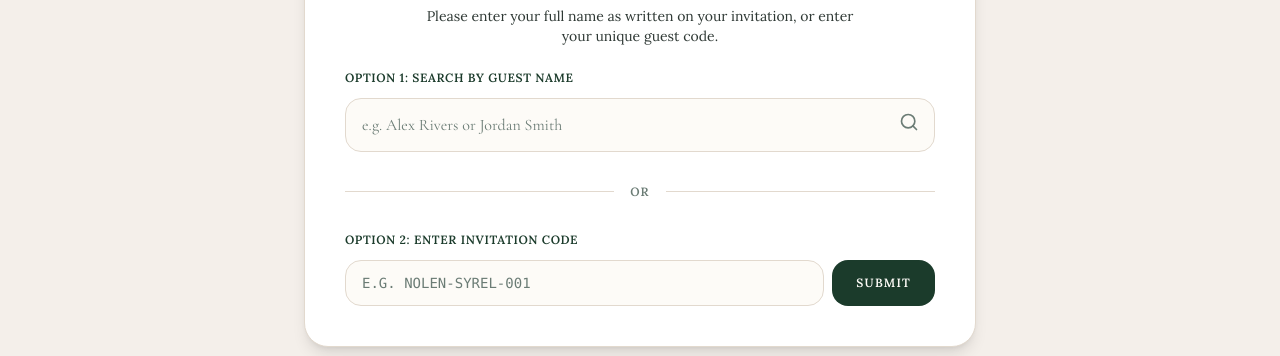
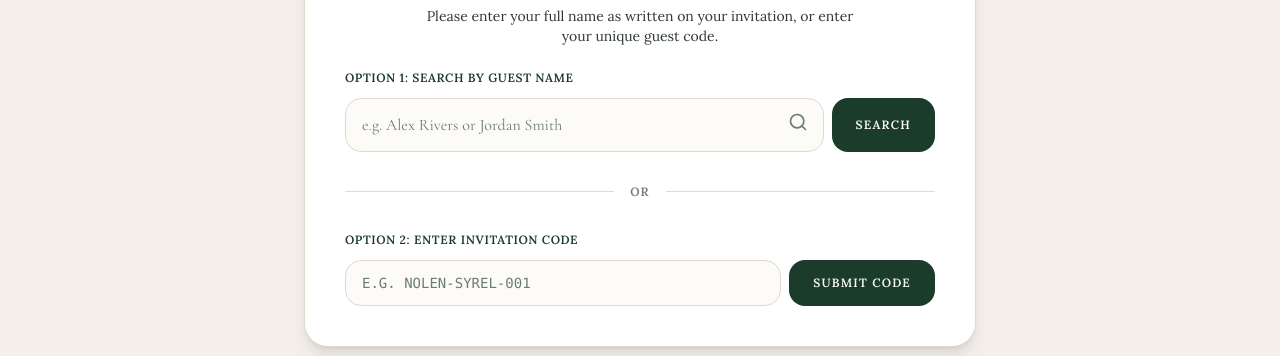
Before and after one commit to nolen-young/website, a Next.js app: page /wedding in a window 1280 px wide. Shown: the part 5906-6262 px from the top of the page. Built offline with nearby package versions, Linux system fonts and the light colour scheme.

Commit message:
Fix RSVP name search input state binding and add explicit Search Name submit handler

```diff
--- a/src/components/wedding/RsvpForm.tsx
+++ b/src/components/wedding/RsvpForm.tsx
@@ -65,7 +65,12 @@ export function RsvpForm({ initialCode, initialName, onSubmitted }: RsvpFormProp
         setLookupError(`Code "${initialCode}" was not found on the guest list.`);
       }
     } else if (initialName) {
-      handleNameSearch(initialName);
+      setNameQuery(initialName);
+      const results = searchGuestsByName(initialName);
+      setSearchResults(results);
+      if (results.length === 1) {
+        selectGuest(results[0]);
+      }
     }
   }, [initialCode, initialName]);
 
@@ -107,7 +112,8 @@ export function RsvpForm({ initialCode, initialName, onSubmitted }: RsvpFormProp
     }
   };
 
-  const handleNameSearch = (query: string) => {
+  const handleNameQueryChange = (query: string) => {
+    setNameQuery(query);
     setLookupError(null);
     if (!query.trim()) {
       setSearchResults([]);
@@ -115,10 +121,19 @@ export function RsvpForm({ initialCode, initialName, onSubmitted }: RsvpFormProp
     }
     const results = searchGuestsByName(query);
     setSearchResults(results);
+  };
+
+  const handleNameSearchSubmit = (e: React.FormEvent) => {
+    e.preventDefault();
+    setLookupError(null);
+    if (!nameQuery.trim()) return;
+
+    const results = searchGuestsByName(nameQuery);
+    setSearchResults(results);
 
     if (results.length === 0) {
       setLookupError(
-        `We couldn't find "${query}" on our guest list. Please check your spelling or enter your invitation code below.`
+        `We couldn't find "${nameQuery}" on our guest list. Please check your spelling or enter your unique invitation code below.`
       );
     } else if (results.length === 1) {
       selectGuest(results[0]);
@@ -284,48 +299,62 @@ export function RsvpForm({ initialCode, initialName, onSubmitted }: RsvpFormProp
           </div>
 
           {/* Search by Name */}
-          <div className="space-y-3">
+          <form onSubmit={handleNameSearchSubmit} className="space-y-3">
             <label className="block text-xs font-semibold uppercase tracking-wider text-[#1B3B2B]">
               Option 1: Search by Guest Name
             </label>
-            <div className="relative">
+            <div className="flex gap-2">
+              <div className="relative flex-grow">
                 <input
                   type="text"
                   value={nameQuery}
-                onChange={(e) => handleNameSearch(e.target.value)}
+                  onChange={(e) => handleNameQueryChange(e.target.value)}
                   placeholder="e.g. Alex Rivers or Jordan Smith"
                   className="w-full px-4 py-3.5 rounded-2xl bg-[#FDFBF7] border border-[#E2D9CE] text-[#1B3B2B] placeholder-[#6B7C75] focus:outline-none focus:border-[#C87A68] transition-colors text-base font-serif"
                 />
                 <Search className="absolute right-4 top-3.5 w-5 h-5 text-[#6B7C75]" />
               </div>
+              <button
+                type="submit"
+                className="px-6 py-3.5 rounded-2xl bg-[#1B3B2B] hover:bg-[#12281D] text-[#FDFBF7] font-semibold text-xs uppercase tracking-widest transition-colors cursor-pointer shrink-0"
+              >
+                Search
+              </button>
+            </div>
 
             {/* Results Dropdown */}
-            {searchResults.length > 1 && (
-              <div className="bg-[#FDFBF7] border border-[#E2D9CE] rounded-2xl divide-y divide-[#E2D9CE] overflow-hidden">
+            {searchResults.length > 0 && (
+              <div className="bg-[#FDFBF7] border border-[#E2D9CE] rounded-2xl divide-y divide-[#E2D9CE] overflow-hidden mt-3 shadow-sm">
                 <div className="p-3 text-xs font-semibold text-[#6B7C75] bg-[#F4EFEA]">
-                  Multiple guests found. Please select your name:
+                  {searchResults.length === 1
+                    ? "Guest found! Click below to begin RSVP:"
+                    : `${searchResults.length} guests found. Please select your name:`}
                 </div>
                 {searchResults.map((g) => (
                   <button
                     key={g.id}
+                    type="button"
                     onClick={() => selectGuest(g)}
-                    className="w-full p-3.5 text-left flex items-center justify-between hover:bg-[#F9EBE8] transition-colors cursor-pointer"
+                    className="w-full p-4 text-left flex items-center justify-between hover:bg-[#F9EBE8] transition-colors cursor-pointer group"
                   >
                     <div>
-                      <p className="font-serif font-bold text-[#1B3B2B]">
+                      <p className="font-serif font-bold text-lg text-[#1B3B2B] group-hover:text-[#C87A68] transition-colors">
                         {g.firstName} {g.lastName}
                       </p>
                       <p className="text-xs text-[#6B7C75]">
-                        {g.allowedPlusOne ? "+1 Allowed" : "Single Ticket"} •{" "}
-                        {g.rsvpSubmitted ? "Already Responded" : "Pending RSVP"}
+                        {g.allowedPlusOne ? "+1 Allowed" : "Single Ticket"} &bull;{" "}
+                        {g.rsvpSubmitted ? "Already Responded (Click to view/edit)" : "Pending RSVP"}
                       </p>
                     </div>
-                    <ArrowRight className="w-4 h-4 text-[#C87A68]" />
+                    <div className="flex items-center space-x-1.5 px-3.5 py-1.5 rounded-full bg-[#1B3B2B] group-hover:bg-[#C87A68] text-white text-xs font-semibold uppercase tracking-wider transition-colors">
+                      <span>Select</span>
+                      <ArrowRight className="w-3.5 h-3.5" />
+                    </div>
                   </button>
                 ))}
               </div>
             )}
-          </div>
+          </form>
 
           {/* Divider */}
           <div className="relative flex py-2 items-center">
@@ -353,7 +382,7 @@ export function RsvpForm({ initialCode, initialName, onSubmitted }: RsvpFormProp
                 type="submit"
                 className="px-6 py-3 rounded-2xl bg-[#1B3B2B] hover:bg-[#12281D] text-[#FDFBF7] font-semibold text-xs uppercase tracking-widest transition-colors cursor-pointer"
               >
-                Submit
+                Submit Code
               </button>
             </div>
           </form>
```
Lines whose indentation alone changed are shown as unchanged.
